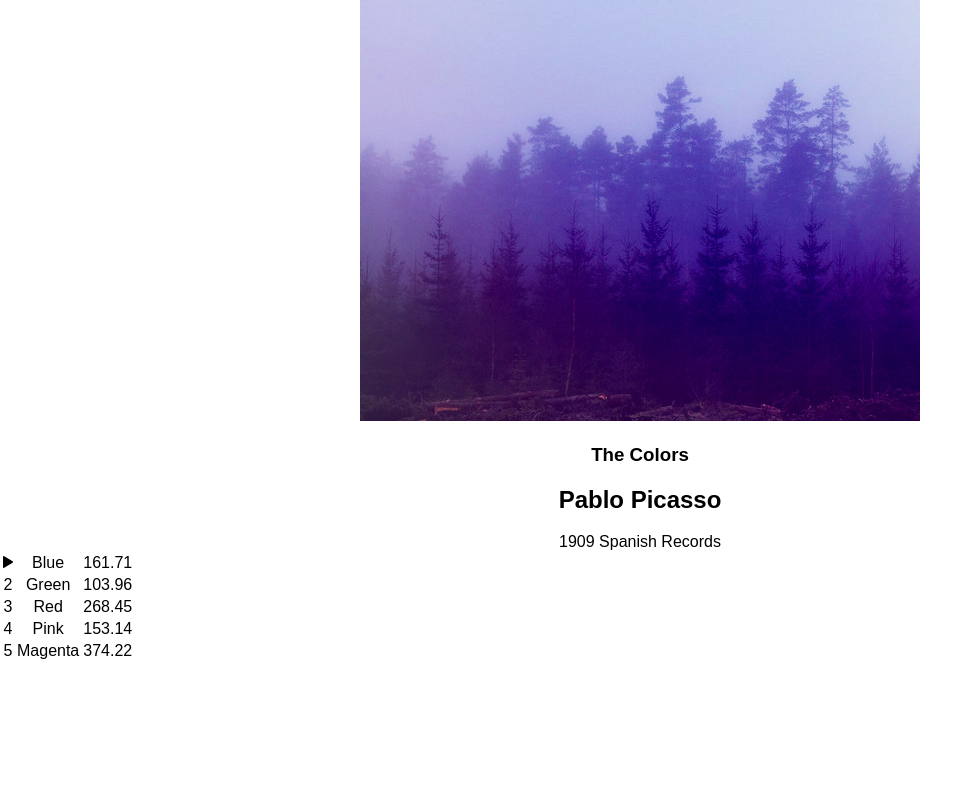
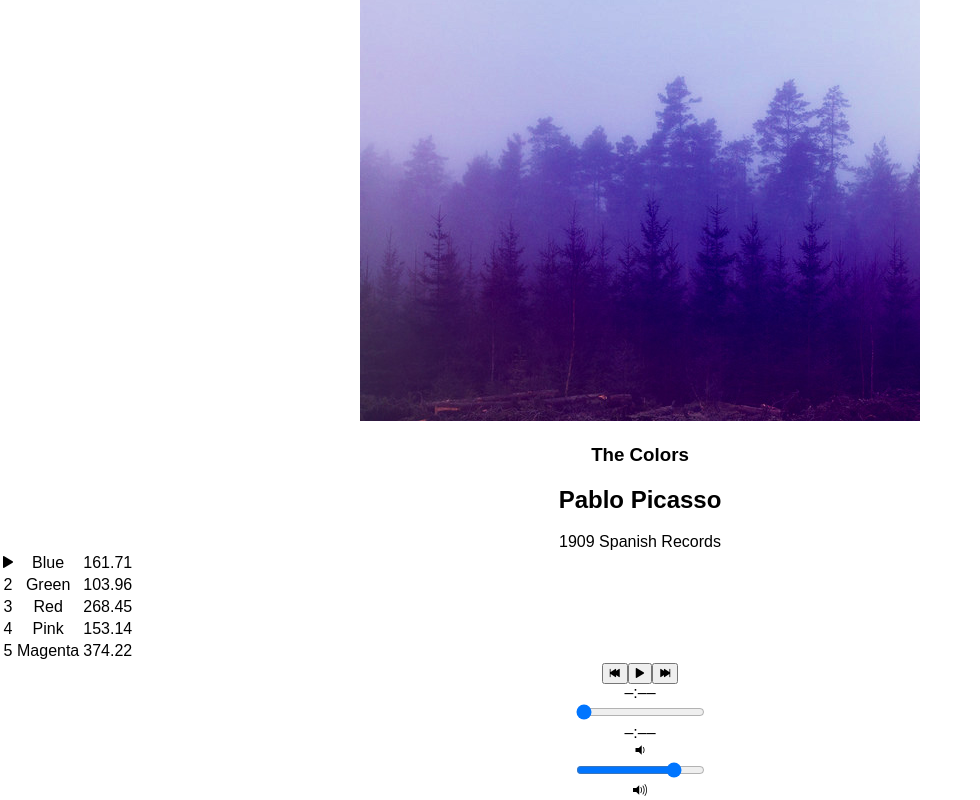
Before and after one commit to SuzyLockwood/bloc-jams-react, a React (Create React App) app: page /album/the-colors in a window 1280 px wide. Shown: the part 237-1037 px from the top of the page, without its empty margins (0-980 px from the left). Before the commit the page ends 900 px from the top, so only its background shows below. Built offline with nearby package versions, Linux system fonts and the light colour scheme.

Commit message:
Checkpoint 7 of Bloc Jams React: Completed

```diff
--- a/src/components/Album.js
+++ b/src/components/Album.js
@@ -1,5 +1,6 @@
 import React, { Component } from 'react';
 import albumData from './../data/albums';
+import PlayerBar from './PlayerBar';
 
 class Album extends Component {
   constructor(props) {
@@ -46,14 +47,14 @@
     }
   }
 
-  play() {
-    this.audioElement.play();
-    this.setState({ isPlaying: true });
-  }
-
-  pause() {
-    this.audioElement.pause();
-    this.setState({ isPlaying: false });
+  handlePrevClick() {
+    const currentIndex = this.state.album.songs.findIndex(
+      song => this.state.currentSong === song
+    );
+    const newIndex = Math.max(0, currentIndex - 1);
+    const newSong = this.state.album.songs[newIndex];
+    this.setSong(newSong);
+    this.play();
   }
 
   handleAudioBtnIcon(song, index) {
@@ -108,6 +109,12 @@
             ))}
           </tbody>
         </table>
+        <PlayerBar
+          isPlaying={this.state.isPlaying}
+          currentSong={this.state.currentSong}
+          handleSongClick={() => this.handleSongClick(this.state.currentSong)}
+          handlePrevClick={() => this.handlePrevClick()}
+        />
       </section>
     );
   }
--- /dev/null
+++ b/src/components/PlayerBar.js
@@ -0,0 +1,33 @@
+import React, { Component } from 'react';
+
+class PlayerBar extends Component {
+  render() {
+    return (
+      <section className="player-bar">
+        <section id="buttons">
+          <button id="previous" onClick={this.props.handlePrevClick}>
+            <span className="ion-skip-backward" />
+          </button>
+          <button id="play-pause" onClick={this.props.handleSongClick}>
+            <span className={this.props.isPlaying ? 'ion-pause' : 'ion-play'} />
+          </button>
+          <button id="next">
+            <span className="ion-skip-forward" />
+          </button>
+        </section>
+        <section id="time-control">
+          <div className="current-time">–:––</div>
+          <input type="range" className="seek-bar" value="0" />
+          <div className="total-time">–:––</div>
+        </section>
+        <section id="volume-control">
+          <div className="icon ion-volume-low" />
+          <input type="range" className="seek-bar" value="80" />
+          <div className="icon ion-volume-high" />
+        </section>
+      </section>
+    );
+  }
+}
+
+export default PlayerBar;
```
